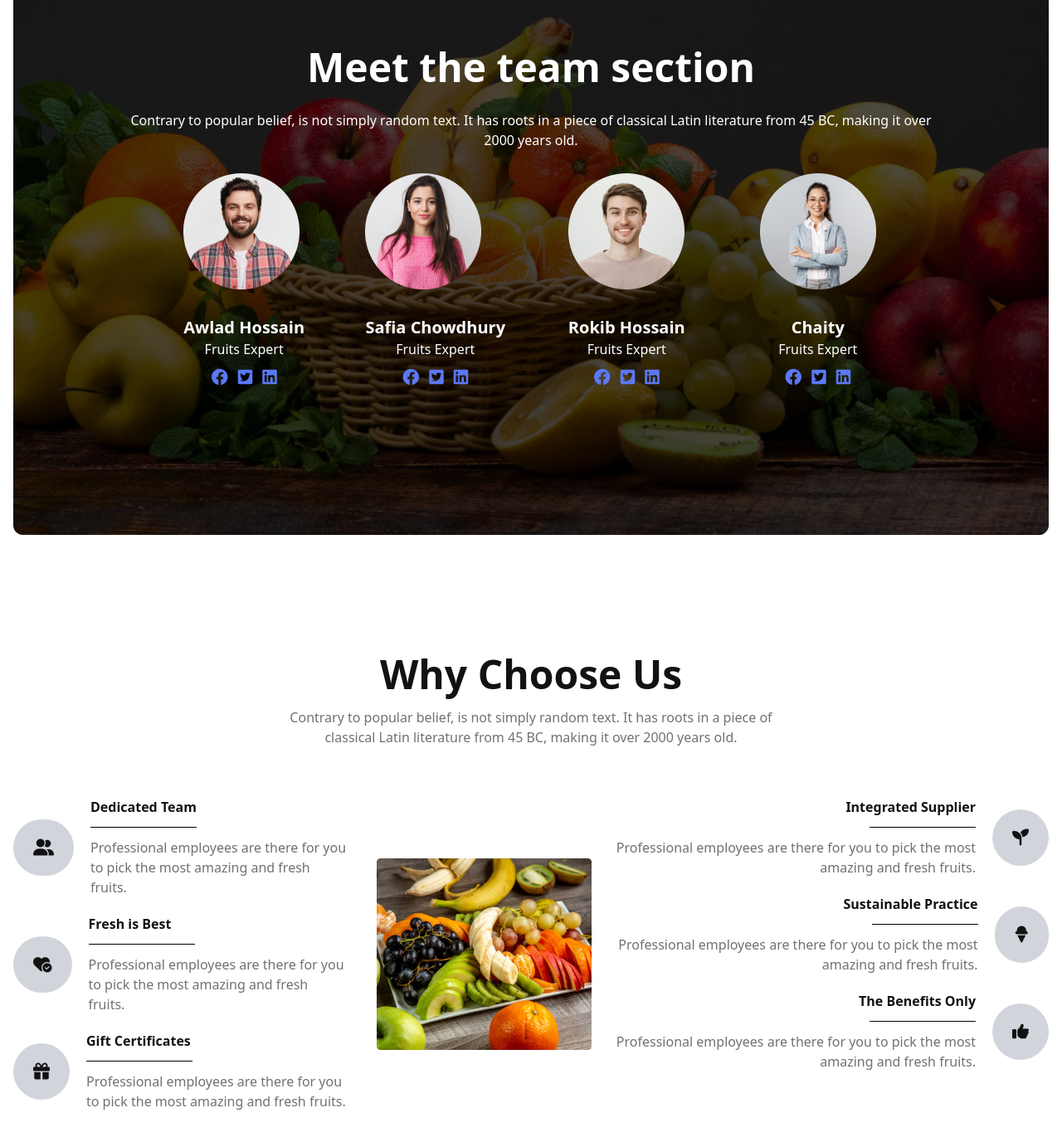
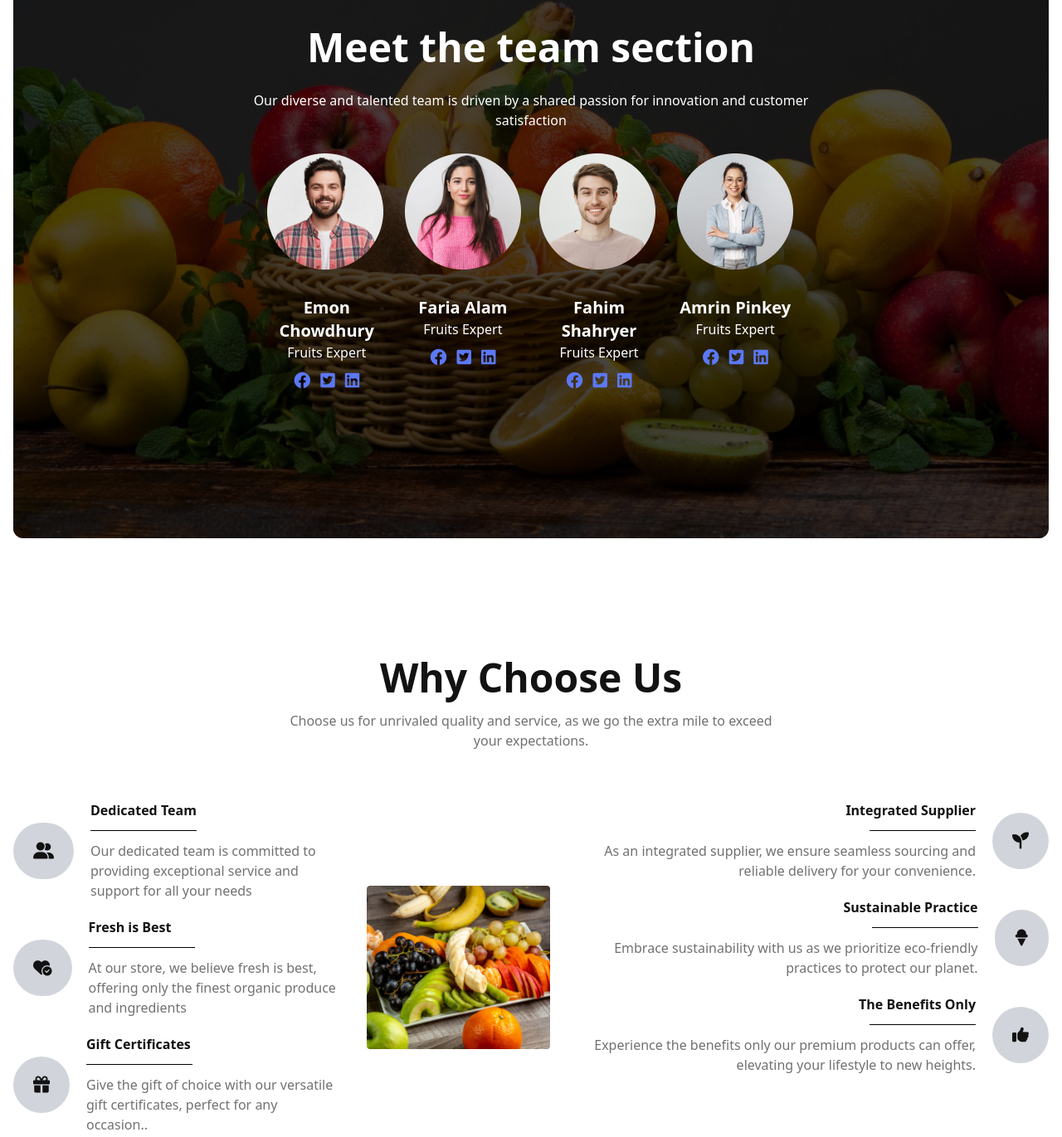
Before and after one commit to emon49/FruitMart, a plain HTML site: page index.html in a window 1280 px wide. Shown: the part 2360-3731 px from the top of the page at 83% size. Drawn offline with nearby package versions, Linux system fonts and the light colour scheme.

Commit message:
Texts are refined

```diff
--- a/index.html
+++ b/index.html
@@ -219,7 +219,7 @@
             <div class="flex flex-col justify-between lg:flex-row">
                 <div class="text-center md:text-center  lg:text-left space-y-4 my-3 px-4">
                     <h3 class="text-5xl text-secondary-color font-extrabold">Deal of the day</h3>
-                    <p class="w-full lg:w-2/3 py-3 text-font-color-description">Contrary to popular belief, is not simply random text. It has roots in a piece of classical Latin literature from 45 BC, making it over 2000 years old.</p>
+                    <p class="w-full lg:w-2/3 py-3 text-font-color-description">Don't miss out on today's exclusive deal, offering unbeatable savings on our top-selling products.</p>
                 </div>
                 <div class="flex justify-center lg:justify-start  gap-5">
                     <div class="flex flex-col justify-center items-center">
@@ -466,14 +466,12 @@
             <div class="space-y-7 mb-5 lg:mb-40">
               <h3 class="text-5xl font-extrabold mt-24 lg:mt-40 ">Meet the team section</h3>
               <p class="lg:w-11/12 mx-auto">
-                Contrary to popular belief, is not simply random text. It has roots
-                in a piece of classical Latin literature from 45 BC, making it over
-                2000 years old.
+                Our diverse and talented team is driven by a shared passion for innovation and customer satisfaction
               </p>
             <div class="grid grid-cols-1 gap-5 md:grid-cols-2 lg:grid-cols-4 w-10/12 mx-auto">
               <div class="mx-auto">
                 <img class="mb-8" src="./images/member1.png" alt="member1" />
-                <h6 class="text-xl font-bold">Awlad Hossain</h6>
+                <h6 class="text-xl font-bold">Emon Chowdhury</h6>
                 <p>Fruits Expert</p>
                 <div class="flex flex-row justify-center gap-3 text-primary-color text-xl mt-2">
                   <a href="#" ><i class="fa-brands fa-facebook"></i></a>
@@ -483,7 +481,7 @@
               </div>
               <div class="mx-auto">
                 <img class="mb-8" src="./images/member2.png" alt="member2" />
-                <h6 class="text-xl font-bold">Safia Chowdhury</h6>
+                <h6 class="text-xl font-bold">Faria Alam</h6>
                 <p>Fruits Expert</p>
                 <div class="flex flex-row justify-center gap-3 text-primary-color text-xl mt-2">
                   <a href="#" ><i class="fa-brands fa-facebook"></i></a>
@@ -493,7 +491,7 @@
               </div>
               <div class="mx-auto">
                 <img class="mb-8" src="./images/member3.png" alt="member3" />
-                <h6 class="text-xl font-bold">Rokib Hossain</h6>
+                <h6 class="text-xl font-bold">Fahim Shahryer</h6>
                 <p>Fruits Expert</p>
                 <div class="flex flex-row justify-center gap-3 text-primary-color text-xl mt-2">
                   <a href="#" ><i class="fa-brands fa-facebook"></i></a>
@@ -503,7 +501,7 @@
               </div>
               <div class="mx-auto">
                 <img class="mb-8" src="./images/member4.png" alt="member4" />
-                <h6 class="text-xl font-bold">Chaity</h6>
+                <h6 class="text-xl font-bold">Amrin Pinkey</h6>
                 <p>Fruits Expert</p>
                 <div class="flex flex-row justify-center gap-3 text-primary-color text-xl mt-2">
                   <a href="#" ><i class="fa-brands fa-facebook"></i></a>
@@ -521,7 +519,7 @@
       <section>
         <div class="my-10 ">
           <h3 class="text-center text-5xl text-secondary-color font-extrabold py-4">Why Choose Us</h3>
-          <p class="w-auto lg:w-1/2 mx-auto text-center text-font-color-description pb-5 px-5">Contrary to popular belief, is not simply random text. It has roots in a piece of classical Latin literature from 45 BC, making it over 2000 years old.</p>
+          <p class="w-auto lg:w-1/2 mx-auto text-center text-font-color-description pb-5 px-5">Choose us for unrivaled quality and service, as we go the extra mile to exceed your expectations.</p>
         </div>
         <div class="flex flex-col lg:flex-row gap-5 px-8 lg:px-0">
           <div class="flex flex-col-reverse lg:flex-row w-auto lg:w-3/4 justify-center items-center gap-5">
@@ -532,7 +530,7 @@
                 <div class="flex flex-col items-center lg:items-start gap-3">
                   <h6 class="text-secondary-color font-bold">Dedicated Team</h6>
                   <hr class="w-32 border-1 border-black">
-                  <p class="text-font-color-description">Professional employees are there for you to pick the most amazing and fresh fruits.</p>
+                  <p class="text-font-color-description">Our dedicated team is committed to providing exceptional service and support for all your needs</p>
                 </div>
               </div>
               <!-- item-2 -->
@@ -541,7 +539,7 @@
                 <div class="flex flex-col items-center lg:items-start gap-3">
                   <h6 class="text-secondary-color font-bold">Fresh is Best</h6>
                   <hr class="w-32 border-1 border-black">
-                  <p class="text-font-color-description">Professional employees are there for you to pick the most amazing and fresh fruits.</p>
+                  <p class="text-font-color-description">At our store, we believe fresh is best, offering only the finest organic produce and ingredients</p>
                 </div>
               </div>
               <!-- item-3 -->
@@ -550,7 +548,7 @@
                 <div class="flex flex-col items-center lg:items-start gap-3">
                   <h6 class="text-secondary-color font-bold">Gift Certificates</h6>
                   <hr class="w-32 border-1 border-black">
-                  <p class="text-font-color-description">Professional employees are there for you to pick the most amazing and fresh fruits.</p>
+                  <p class="text-font-color-description">Give the gift of choice with our versatile gift certificates, perfect for any occasion..</p>
                 </div>
               </div>
             </div>
@@ -566,7 +564,7 @@
               <div class="flex flex-col items-center lg:items-end gap-3">
                 <h6 class="text-secondary-color font-bold">Integrated Supplier</h6>
                 <hr class="w-32 border-1 border-black">
-                <p class="text-font-color-description">Professional employees are there for you to pick the most amazing and fresh fruits.</p>
+                <p class="text-font-color-description">As an integrated supplier, we ensure seamless sourcing and reliable delivery for your convenience.</p>
               </div>
             </div>
             <!-- item-5 -->
@@ -575,7 +573,7 @@
               <div class="flex flex-col items-center lg:items-end gap-3">
                 <h6 class="text-secondary-color font-bold">Sustainable Practice</h6>
                 <hr class="w-32 border-1 border-black">
-                <p class="text-font-color-description">Professional employees are there for you to pick the most amazing and fresh fruits.</p>
+                <p class="text-font-color-description">Embrace sustainability with us as we prioritize eco-friendly practices to protect our planet.</p>
               </div>
             </div>
             <!-- item-6 -->
@@ -584,7 +582,7 @@
               <div class="flex flex-col items-center lg:items-end gap-3">
                 <h6 class="text-secondary-color font-bold">The Benefits Only</h6>
                 <hr class="w-32 border-1 border-black">
-                <p class="text-font-color-description">Professional employees are there for you to pick the most amazing and fresh fruits.</p>
+                <p class="text-font-color-description">Experience the benefits only our premium products can offer, elevating your lifestyle to new heights.</p>
               </div>
             </div>
           </div>
```
